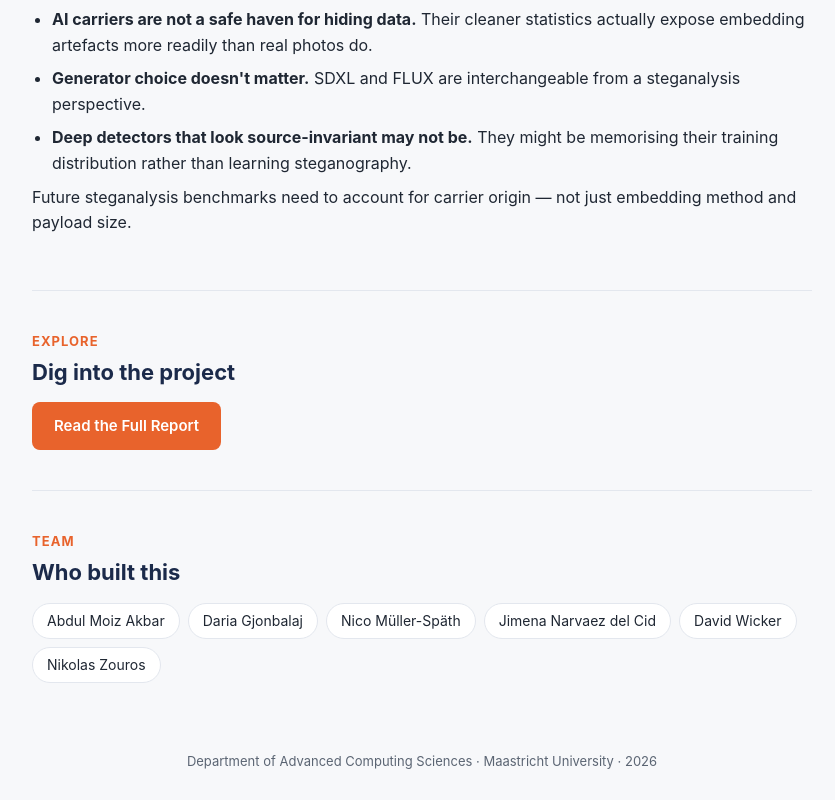
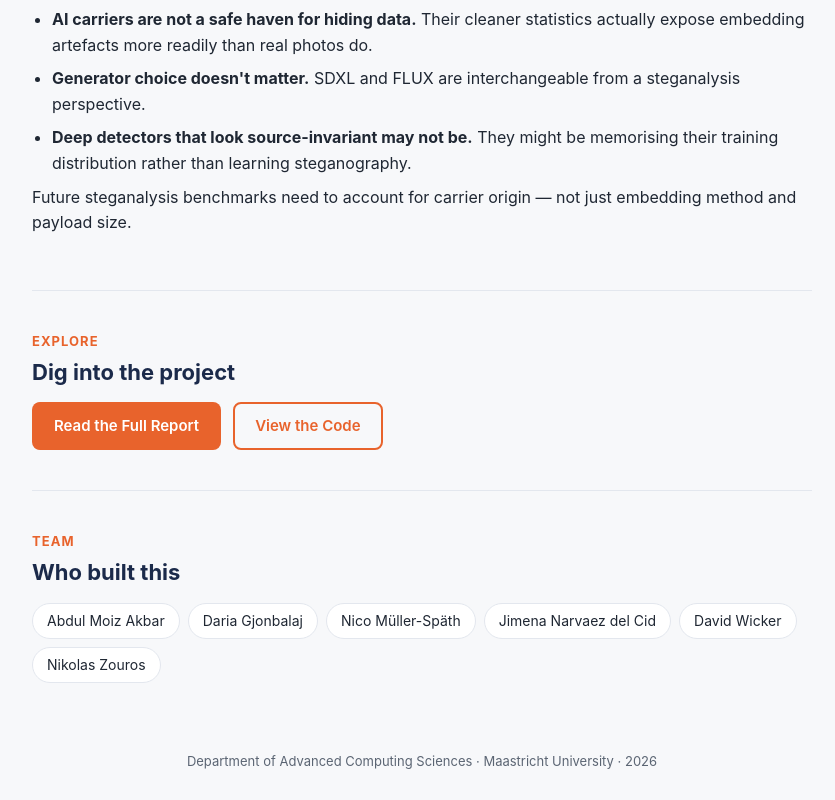
Before and after one commit to Abdul-Moiz16/steganography, a plain HTML site: page docs/index.html in a window 1280 px wide. Shown: the part 7015-7815 px from the top of the page, without its empty margins (218-1053 px from the left). Drawn offline with Linux system fonts and the light colour scheme.

Commit message:
add view code repo to qr aswell

```diff
--- a/docs/index.html
+++ b/docs/index.html
@@ -249,6 +249,13 @@
       transition: background 0.15s;
     }
     .btn:hover { background: #d2531f; }
+    .btn-secondary {
+      background: transparent;
+      color: var(--orange);
+      border: 2px solid var(--orange);
+      padding: 10px 20px;
+    }
+    .btn-secondary:hover { background: var(--orange); color: #fff; }
 
     /* Team */
     .team { display: flex; flex-wrap: wrap; gap: 8px; }
@@ -489,6 +496,7 @@
       <h2>Dig into the project</h2>
       <div class="btn-row">
         <a class="btn" href="report/final_report.pdf" target="_blank" rel="noopener">Read the Full Report</a>
+        <a class="btn btn-secondary" href="https://github.com/Abdul-Moiz16/steganography" target="_blank" rel="noopener">View the Code</a>
       </div>
     </section>
 
```
